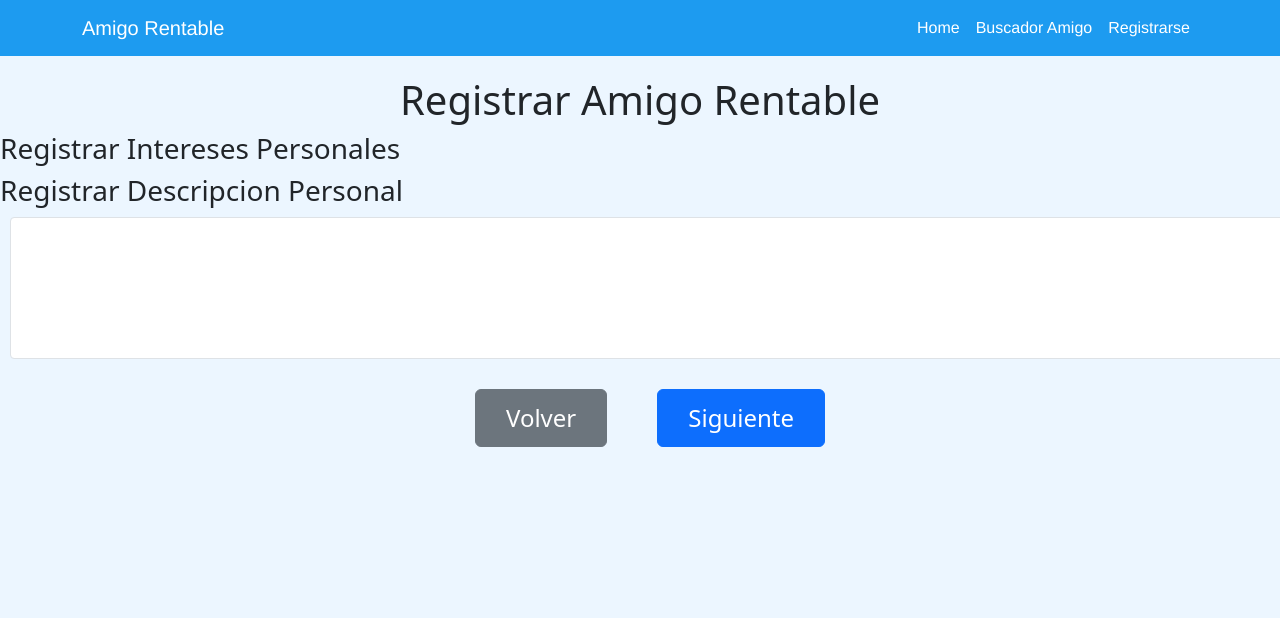
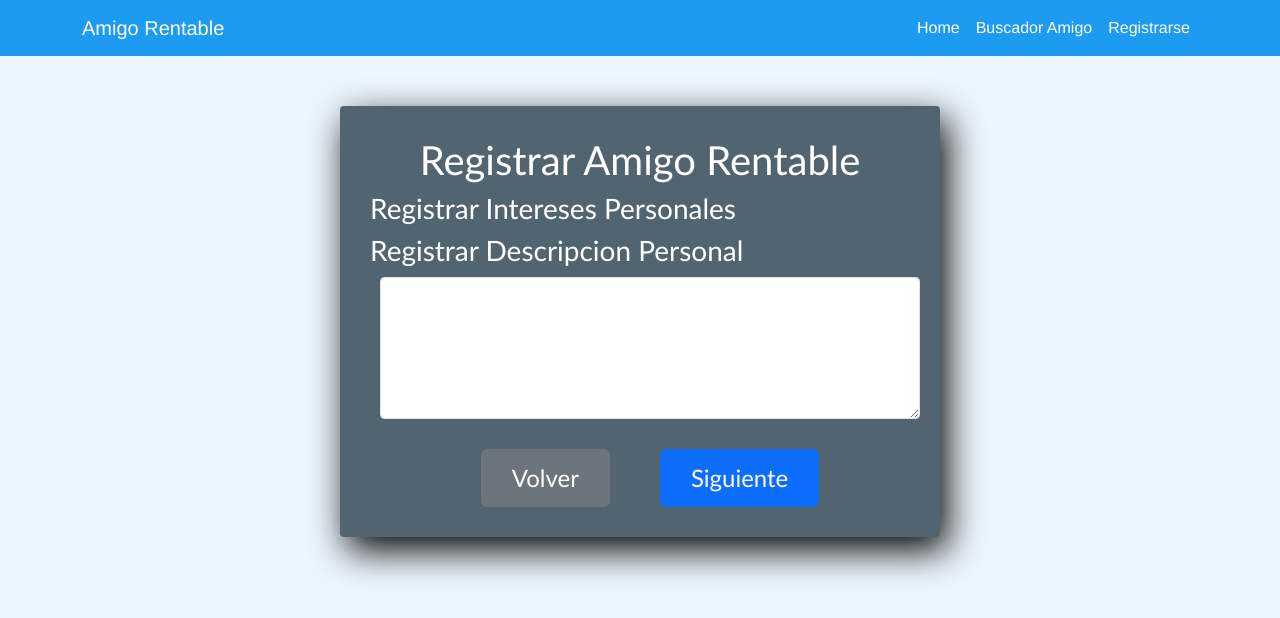
Before and after one commit to Emanuelpc/AppRentarAmigos, a React (Vite) app in the folder cliente/: page /RegistrarInteresesAmigo in a window 1280 px wide. Shown: the top 618 px of the page. Built offline with nearby package versions, Linux system fonts and the light colour scheme; no server answers.

Commit message:
Actualizar vistas de registro

```diff
--- a/cliente/src/Componentes/DragAndDropImage.css
+++ b/cliente/src/Componentes/DragAndDropImage.css
@@ -4,7 +4,7 @@
     background-repeat: no-repeat; /* Evita que la imagen se repita */
     background-position: center; /* Centra la imagen */
     background-color: rgb(255, 255, 255);
-    width: 90%;
+    width: 100%;
     min-height: 400px;
     border: 2px dashed #aaa;
     border-radius: 10px;
--- a/cliente/src/RegistrarInteresesAmigo.css
+++ b/cliente/src/RegistrarInteresesAmigo.css
@@ -23,3 +23,16 @@
     margin-left: 100px;/* Ajustar el margen horizontal derecho*/
     margin-right: 100px;/*Ajustar el margen horizontal izquiero*/
   }
+
+  .form-Intereses-AcercaDeMi {
+    width: 600px;
+    background: #536471;
+    padding: 30px;
+    margin: auto;
+    margin-top: 50px;
+    margin-bottom: 50px;
+    border-radius: 4px;
+    font-family: 'calibri';
+    color: rgb(255, 255, 255);
+    box-shadow: 7px 13px 37px #000;
+  }
```
